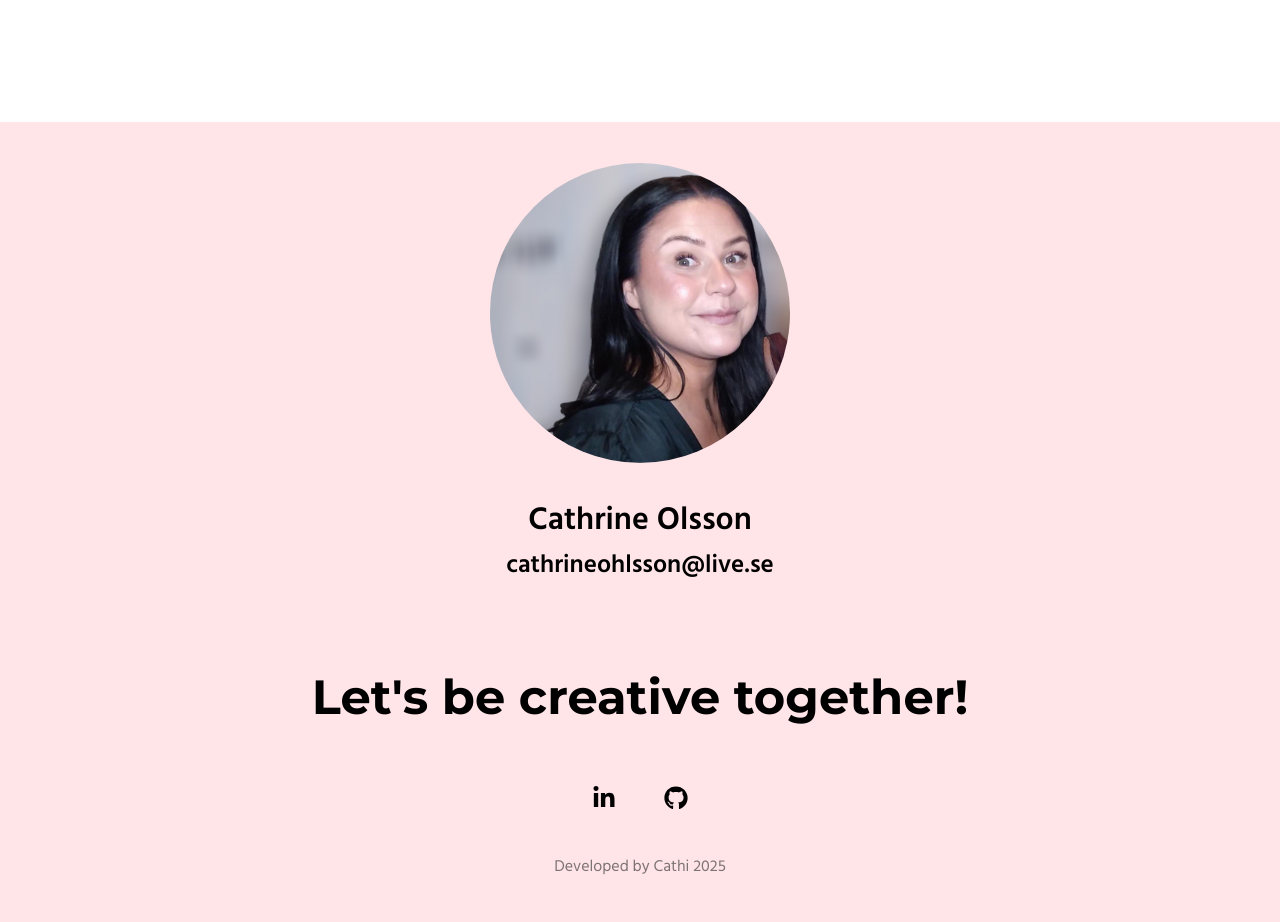
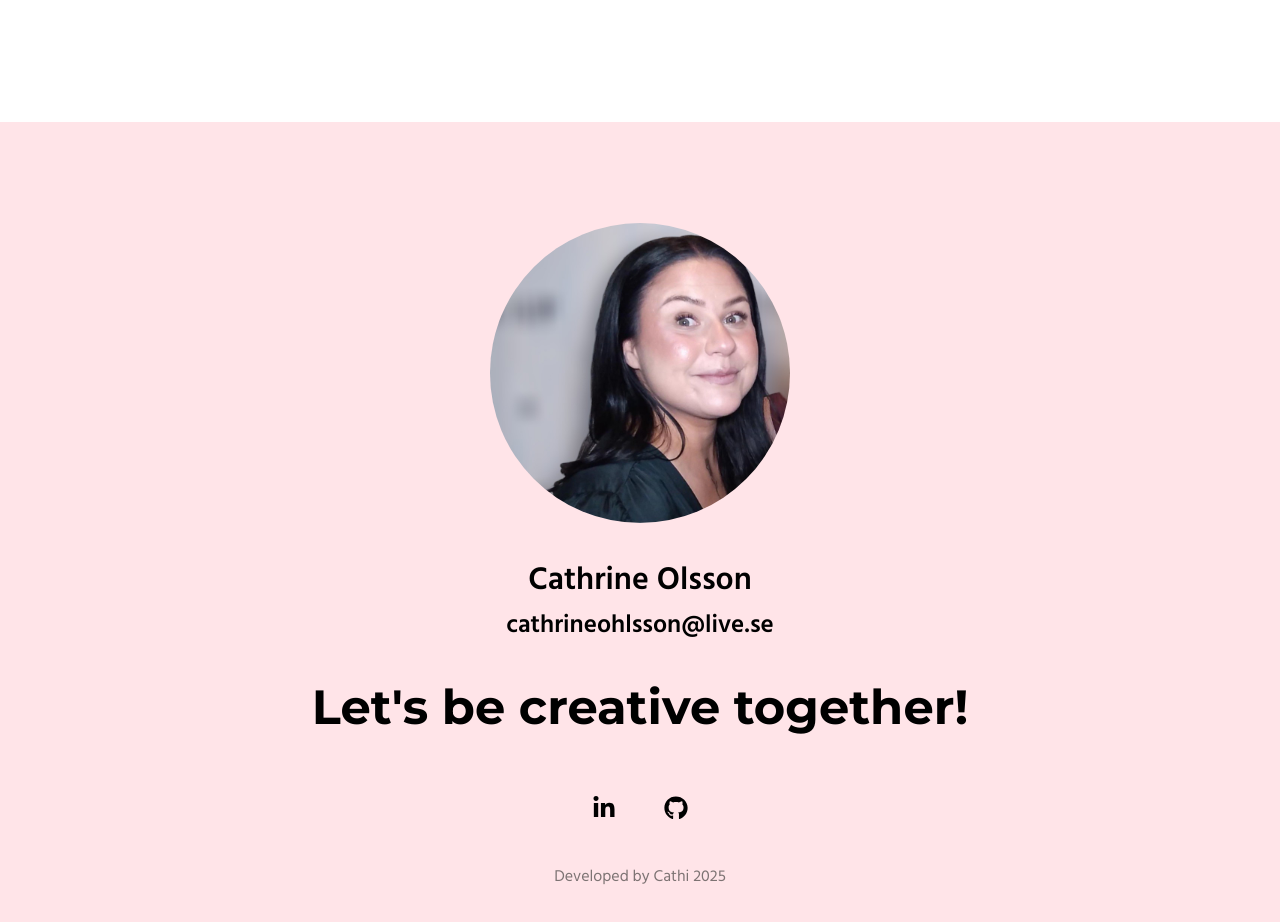
Before and after one commit to violacathrine/my-portfolio, a React (Vite) app: page / in a window 1280 px wide. Shown: the part 5520-6442 px from the top of the page. Built offline with nearby package versions, Linux system fonts and the light colour scheme.

Commit message:
padding to contact

```diff
--- a/src/components/Contact.jsx
+++ b/src/components/Contact.jsx
@@ -4,7 +4,8 @@ import { FaGithub, FaLinkedinIn } from "react-icons/fa";
 //  Layout
 const Section = styled.section`
   min-height: 100dvh;
-  padding: 12px 16px;
+
+  padding: 100px 16px 30px;
   width: 100%;
   margin: 0 auto;
   text-align: center;
@@ -12,17 +13,12 @@ const Section = styled.section`
   flex-direction: column;
   justify-content: center;
   gap: 2rem;
-
-  @media (min-width: 768px) {
-    max-width: none;
-  }
 `;
 
 const Slogan = styled.h2`
   font-size: 48px;
   font-weight: 700;
   color: rgb(0, 0, 0);
-  padding-top: 50px;
 `;
 
 const ProfileImage = styled.img`
@@ -95,7 +91,6 @@ const Footer = styled.footer`
   text-align: center;
 `;
 
-
 const iconMap = {
   LinkedIn: FaLinkedinIn,
   GitHub: FaGithub,
```
